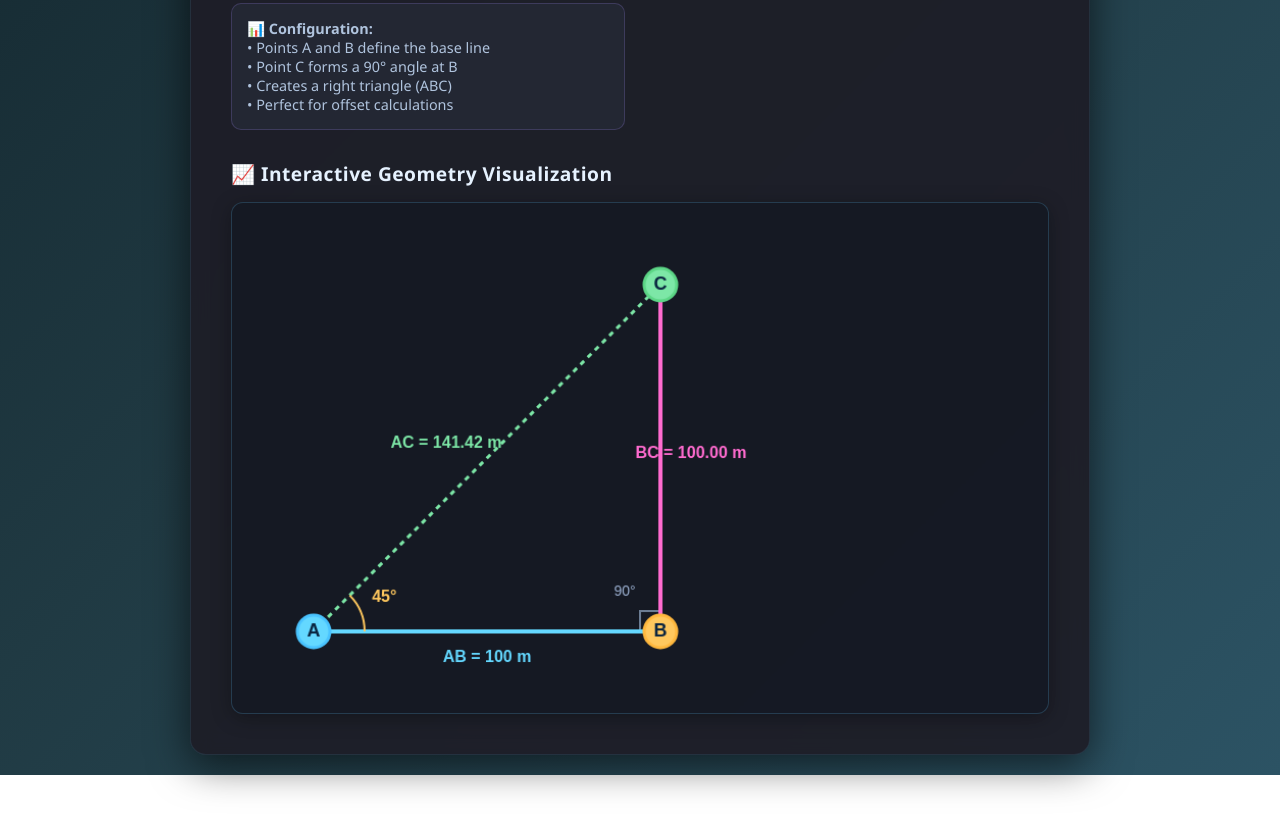
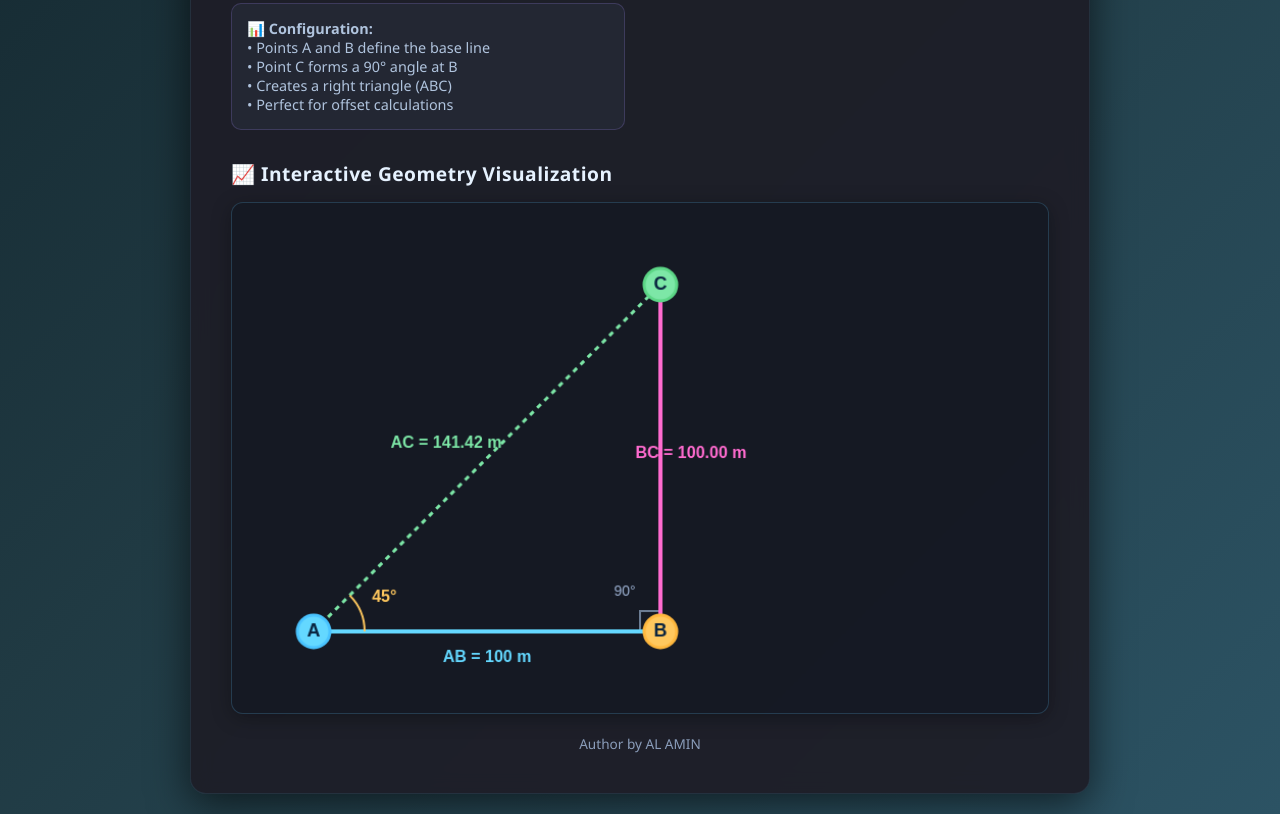
Before and after one commit to projectAmin98/Perpendicular-Distance-Calculator, a plain HTML site: page index.html in a window 1280 px wide. Shown: the part 711-1525 px from the top of the page. Before the commit the page ends 1486 px from the top, so only its background shows below. Drawn offline with Linux system fonts and the light colour scheme.

Commit message:
Add files via upload

```diff
--- a/index.html
+++ b/index.html
@@ -203,6 +203,14 @@
             color: #b0c4de;
         }
 
+        .credit {
+            text-align: center;
+            color: #9eb3d4;
+            margin-top: 20px;
+            font-size: 0.85em;
+            opacity: 0.85;
+        }
+
         @media (max-width: 768px) {
             .calculator-section {
                 grid-template-columns: 1fr;
@@ -283,6 +291,8 @@
             <div class="section-title">📈 Interactive Geometry Visualization</div>
             <canvas id="canvas" width="800" height="500"></canvas>
         </div>
+
+        <div class="credit">Author by AL AMIN</div>
     </div>
 
     <script>
```
